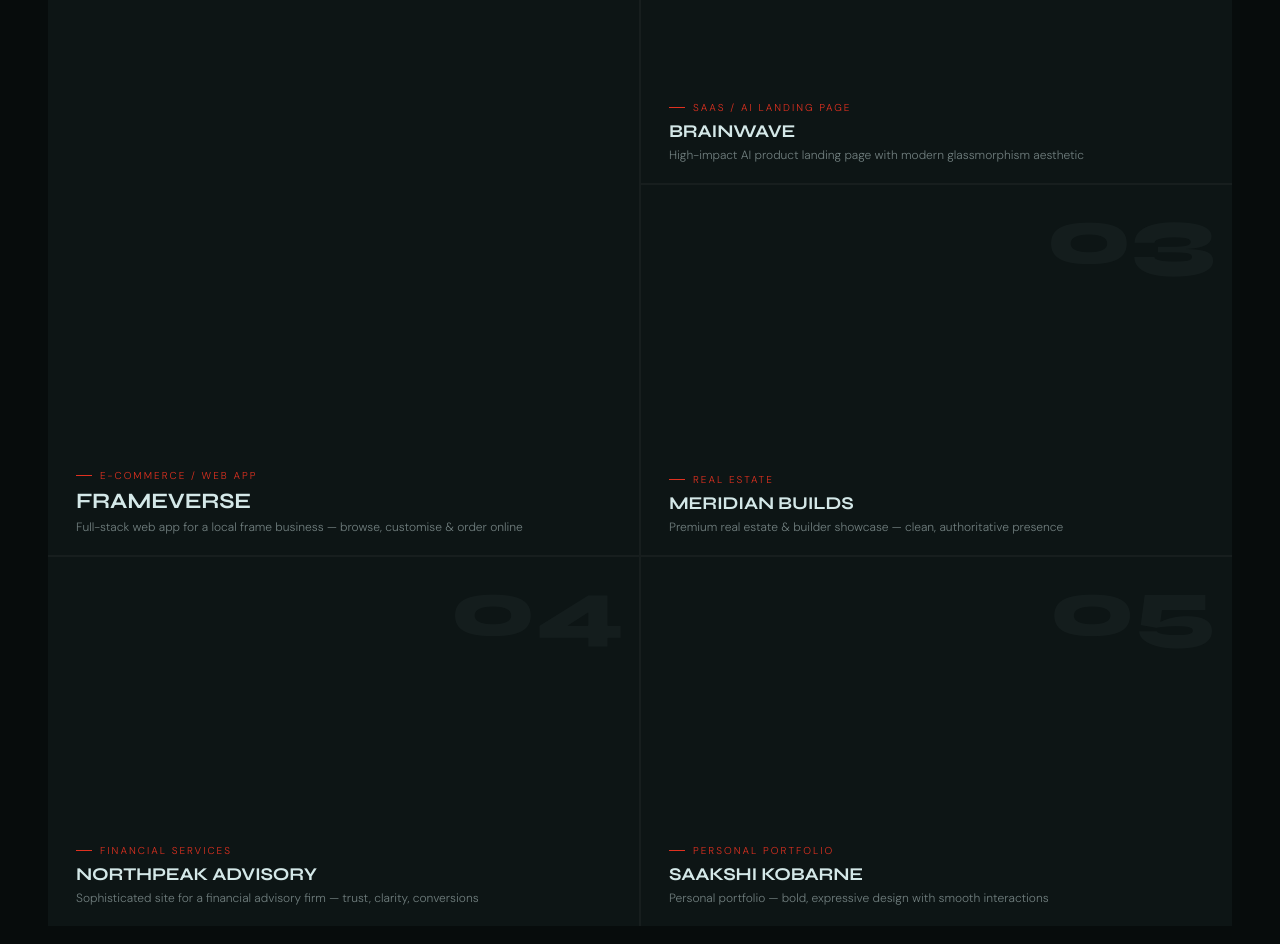
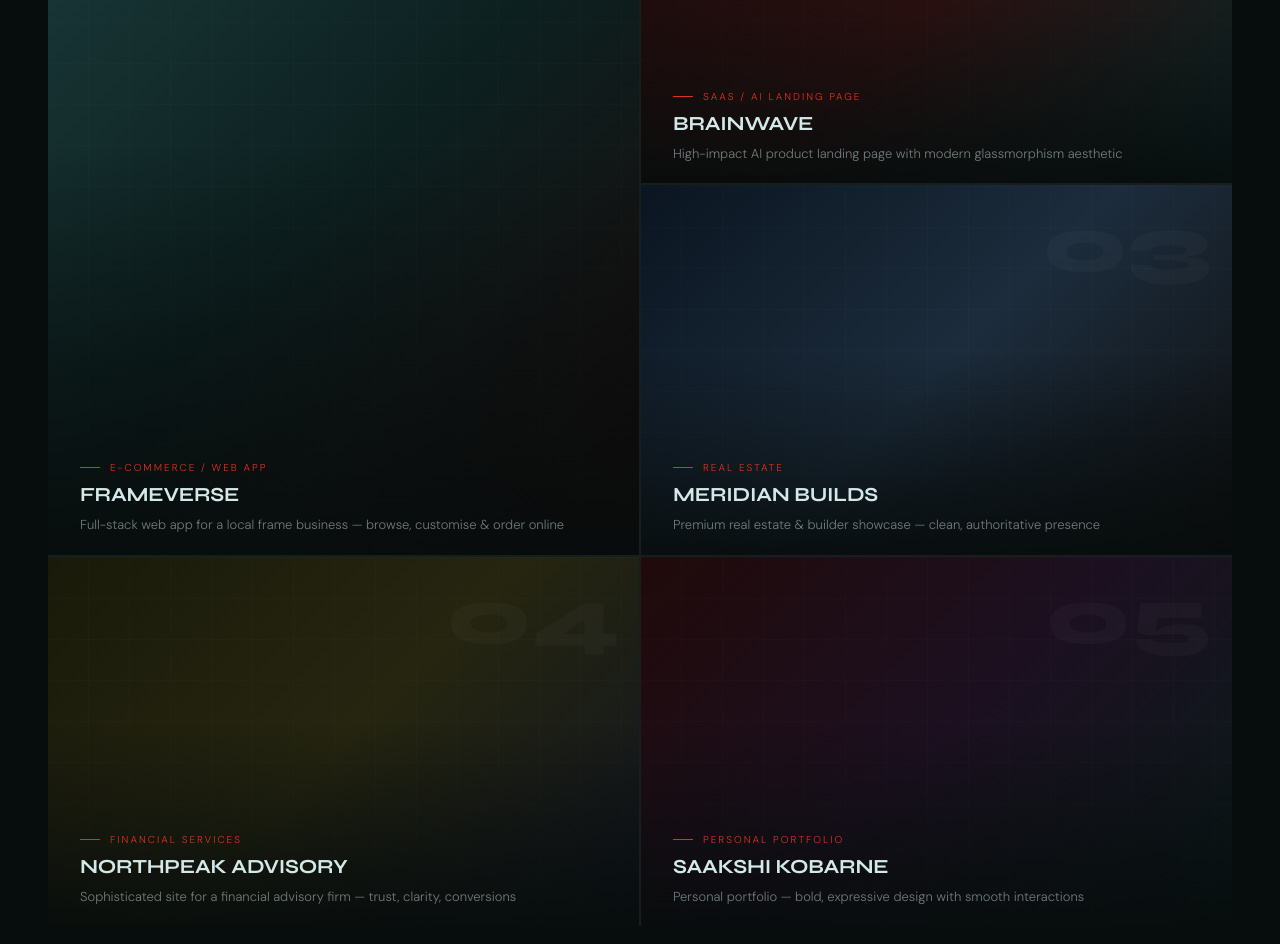
Before and after one commit to uncagedspirit/Veloce, a React (Vite) app: page / in a window 1280 px wide. Shown: the part 3580-4524 px from the top of the page. Built offline with nearby package versions, Linux system fonts and the light colour scheme; no server answers.

Commit message:
Gradient for project tiles"

```diff
--- a/src/components/Projects.css
+++ b/src/components/Projects.css
@@ -7,7 +7,6 @@
   margin-bottom: 64px;
 }
 
-/* ── Original 2-col grid, featured card spans 2 rows ── */
 .projects-grid {
   display: grid;
   grid-template-columns: 1fr 1fr;
@@ -23,28 +22,54 @@
   cursor: none;
   text-decoration: none;
   display: block;
-  transition: background 0.3s;
 }
 .project-card--featured {
   grid-row: 1 / 3;
   aspect-ratio: auto;
 }
-.project-card:hover { background: var(--bg3); }
 
-/* ── Screenshot container — upper ~55% of card ── */
+/* ── Layer 1: gradient backgrounds (always visible) ── */
+.project-bg {
+  position: absolute;
+  inset: 0;
+  transition: transform 0.6s ease;
+}
+.project-card:hover .project-bg { transform: scale(1.03); }
+
+.bg-1 { background: linear-gradient(135deg, #1C3C3C 0%, #0D2020 50%, #1a0808 100%); }
+.bg-2 { background: linear-gradient(135deg, #1a0a0a 0%, #2C1010 50%, #0D2828 100%); }
+.bg-3 { background: linear-gradient(135deg, #0a1520 0%, #1C2C3C 50%, #0f0f0f 100%); }
+.bg-4 { background: linear-gradient(135deg, #1a1a0a 0%, #252510 50%, #101520 100%); }
+.bg-5 { background: linear-gradient(135deg, #200a0a 0%, #1C1020 50%, #0a1a1a 100%); }
+
+/* ── Layer 2: grid lines texture ── */
+.project-lines {
+  position: absolute;
+  inset: 0;
+  opacity: 0.15;
+  background-image:
+    repeating-linear-gradient(0deg,   transparent, transparent 40px, rgba(212,232,232,0.1) 40px, rgba(212,232,232,0.1) 41px),
+    repeating-linear-gradient(90deg,  transparent, transparent 40px, rgba(212,232,232,0.1) 40px, rgba(212,232,232,0.1) 41px);
+  pointer-events: none;
+}
+
+/* ── Layer 3: screenshot — sits in upper ~55% of the card ── */
 .project-preview-wrap {
   position: absolute;
   top: 0;
   left: 0;
   right: 0;
-  /* takes up 58% of the card height, leaving room for text below */
-  height: 58%;
+  height: 55%;
   overflow: hidden;
+  /* screenshot blends into the gradient below it */
+  mix-blend-mode: luminosity;
+  opacity: 0.82;
+  transition: opacity 0.4s ease;
 }
-
-.project-card--featured .project-preview-wrap {
-  height: 62%;
+.project-card:hover .project-preview-wrap {
+  opacity: 0.6;
 }
+.project-card--featured .project-preview-wrap { height: 60%; }
 
 .project-preview-img {
   width: 100%;
@@ -52,30 +77,64 @@
   object-fit: cover;
   object-position: top center;
   display: block;
-  transform: scale(1.03);
+  transform: scale(1.04);
   transition: transform 0.6s cubic-bezier(0.16, 1, 0.3, 1);
-  filter: brightness(0.75) saturate(0.85);
 }
-.project-card:hover .project-preview-img {
-  transform: scale(1.0);
-  filter: brightness(0.65) saturate(0.8);
+.project-card:hover .project-preview-img { transform: scale(1.0); }
+
+/* Fade from screenshot into the gradient below */
+.project-preview-fade {
+  position: absolute;
+  bottom: 0; left: 0; right: 0;
+  height: 65%;
+  background: linear-gradient(to bottom, transparent 0%, rgba(7,12,12,0.95) 100%);
+  pointer-events: none;
 }
 
-/* Gradient fade from screenshot into the dark card bg */
-.project-preview-fade {
+/* ── Layer 4: bottom text overlay ── */
+.project-overlay {
   position: absolute;
-  bottom: 0;
-  left: 0;
-  right: 0;
-  height: 60%;
-  background: linear-gradient(to bottom, transparent 0%, var(--bg2) 100%);
-  transition: background 0.3s;
-}
-.project-card:hover .project-preview-fade {
-  background: linear-gradient(to bottom, transparent 0%, var(--bg3) 100%);
+  inset: 0;
+  background: linear-gradient(to top, rgba(7,12,12,0.92) 0%, transparent 55%);
+  pointer-events: none;
 }
 
-/* Thin red accent line along bottom on hover */
+/* ── Decorative bg number ── */
+.project-deco {
+  position: absolute;
+  font-family: 'Syne', sans-serif;
+  font-size: 80px;
+  font-weight: 800;
+  color: rgba(212,232,232,0.03);
+  top: 20px;
+  right: 20px;
+  line-height: 1;
+  pointer-events: none;
+  user-select: none;
+}
+
+/* ── Arrow ── */
+.project-arrow {
+  position: absolute;
+  top: 28px;
+  right: 28px;
+  width: 40px;
+  height: 40px;
+  border: 1px solid var(--border-bright);
+  display: flex;
+  align-items: center;
+  justify-content: center;
+  opacity: 0;
+  transform: translateY(-8px);
+  transition: all 0.4s ease;
+  color: var(--fg);
+}
+.project-card:hover .project-arrow {
+  opacity: 1;
+  transform: translateY(0);
+}
+
+/* Red accent underline on hover */
 .project-card::after {
   content: '';
   position: absolute;
@@ -88,54 +147,15 @@
 }
 .project-card:hover::after { transform: scaleX(1); }
 
-/* ── Decorative bg number ── */
-.project-deco {
-  position: absolute;
-  font-family: 'Syne', sans-serif;
-  font-size: 80px;
-  font-weight: 800;
-  color: rgba(212, 232, 232, 0.04);
-  top: 12px;
-  right: 16px;
-  line-height: 1;
-  pointer-events: none;
-  user-select: none;
-}
-
-/* ── Arrow — appears top-right on hover ── */
-.project-arrow {
-  position: absolute;
-  top: 20px;
-  right: 20px;
-  width: 38px;
-  height: 38px;
-  border: 1px solid var(--border-bright);
-  display: flex;
-  align-items: center;
-  justify-content: center;
-  opacity: 0;
-  transform: translateY(-6px);
-  transition: all 0.35s ease;
-  color: var(--fg);
-  background: rgba(7, 12, 12, 0.6);
-  backdrop-filter: blur(4px);
-}
-.project-card:hover .project-arrow {
-  opacity: 1;
-  transform: translateY(0);
-  border-color: var(--red);
-  color: var(--red);
-}
-
-/* ── Text content — pinned to bottom ── */
+/* ── Text content ── */
 .project-content {
   position: absolute;
   bottom: 0;
   left: 0;
   right: 0;
-  padding: 20px 28px 24px;
-  transform: translateY(5px);
-  transition: transform 0.35s ease;
+  padding: 28px 32px;
+  transform: translateY(8px);
+  transition: transform 0.4s ease;
 }
 .project-card:hover .project-content { transform: translateY(0); }
 
@@ -144,14 +164,14 @@
   letter-spacing: 0.2em;
   text-transform: uppercase;
   color: var(--red);
-  margin-bottom: 6px;
+  margin-bottom: 8px;
   display: flex;
   align-items: center;
-  gap: 8px;
+  gap: 10px;
 }
 .project-cat::before {
   content: '';
-  width: 16px;
+  width: 20px;
   height: 1px;
   background: var(--red);
   flex-shrink: 0;
@@ -159,42 +179,32 @@
 
 .project-title {
   font-family: 'Syne', sans-serif;
-  font-size: 18px;
+  font-size: 20px;
   font-weight: 700;
   text-transform: uppercase;
   letter-spacing: -0.01em;
-  margin-bottom: 4px;
+  margin-bottom: 8px;
   color: var(--fg);
 }
-.project-card--featured .project-title { font-size: 22px; }
 
 .project-sub {
-  font-size: 12px;
+  font-size: 13px;
   color: var(--fg-dim);
   line-height: 1.5;
 }
 
 /* ── Responsive ── */
 @media (max-width: 1024px) {
-  .projects-header {
-    flex-direction: column;
-    align-items: flex-start;
-    gap: 20px;
-    margin-bottom: 40px;
-  }
+  .projects-header { flex-direction: column; align-items: flex-start; gap: 20px; margin-bottom: 40px; }
   .projects-grid { grid-template-columns: 1fr; }
-  .project-card--featured {
-    grid-row: auto;
-    aspect-ratio: 16 / 10;
-  }
-  .project-card--featured .project-preview-wrap { height: 58%; }
-  .project-card--featured .project-title { font-size: 18px; }
+  .project-card--featured { grid-row: auto; aspect-ratio: 16 / 10; }
+  .project-card--featured .project-preview-wrap { height: 55%; }
 }
 
 @media (max-width: 480px) {
   .project-card { aspect-ratio: 4 / 3; }
-  .project-preview-wrap { height: 52%; }
-  .project-content { padding: 16px 20px 20px; }
-  .project-title { font-size: 16px; }
+  .project-preview-wrap { height: 50%; }
+  .project-content { padding: 20px 24px; }
+  .project-title { font-size: 17px; }
   .project-deco { font-size: 56px; }
 }
--- a/src/components/Projects.jsx
+++ b/src/components/Projects.jsx
@@ -1,18 +1,14 @@
 import { useSectionReveal } from '../hooks/useReveal';
 import './Projects.css';
 
-// Grab every image in src/assets/projects/ at build time.
-// If the folder is empty or doesn't exist yet, this returns {} — no build error.
 const screenshots = import.meta.glob(
   '../assets/projects/*.{png,jpg,jpeg,webp}',
   { eager: true }
 );
 
-// Helper — returns the image URL by filename stem, or null if not uploaded yet
 function getScreenshot(stem) {
   for (const [path, mod] of Object.entries(screenshots)) {
-    // path looks like "../assets/projects/frameverse.png"
-    const filename = path.split('/').pop().replace(/\.[^.]+$/, ''); // "frameverse"
+    const filename = path.split('/').pop().replace(/\.[^.]+$/, '');
     if (filename === stem) return mod.default;
   }
   return null;
@@ -26,6 +22,7 @@ const PROJECTS = [
     sub: 'Full-stack web app for a local frame business — browse, customise & order online',
     href: 'https://frameverse.netlify.app/',
     img: getScreenshot('frameverse'),
+    bg: 'bg-1',
   },
   {
     num: '02',
@@ -34,6 +31,7 @@ const PROJECTS = [
     sub: 'High-impact AI product landing page with modern glassmorphism aesthetic',
     href: 'https://aibrainwave.netlify.app/',
     img: getScreenshot('brainwave'),
+    bg: 'bg-2',
   },
   {
     num: '03',
@@ -42,6 +40,7 @@ const PROJECTS = [
     sub: 'Premium real estate & builder showcase — clean, authoritative presence',
     href: 'https://meridian-builds.vercel.app/',
     img: getScreenshot('meridian'),
+    bg: 'bg-3',
   },
   {
     num: '04',
@@ -50,6 +49,7 @@ const PROJECTS = [
     sub: 'Sophisticated site for a financial advisory firm — trust, clarity, conversions',
     href: 'https://northpeak-advisory.vercel.app/',
     img: getScreenshot('northpeak'),
+    bg: 'bg-4',
   },
   {
     num: '05',
@@ -58,6 +58,7 @@ const PROJECTS = [
     sub: 'Personal portfolio — bold, expressive design with smooth interactions',
     href: 'https://uncagedspirit.github.io/portfolio/',
     img: getScreenshot('portfolio'),
+    bg: 'bg-5',
   },
 ];
 
@@ -99,7 +100,13 @@ export default function Projects() {
             rel="noopener noreferrer"
             className={`project-card ${i === 0 ? 'project-card--featured' : ''} reveal${i > 0 ? ` reveal-delay-${Math.min(i, 5)}` : ''}`}
           >
-            {/* Screenshot — only rendered if the file exists */}
+            {/* ── Layer 1: gradient background — always present ── */}
+            <div className={`project-bg ${p.bg}`} />
+
+            {/* ── Layer 2: grid lines texture ── */}
+            <div className="project-lines" />
+
+            {/* ── Layer 3: screenshot, contained in upper portion (only if file exists) ── */}
             {p.img && (
               <div className="project-preview-wrap">
                 <img
@@ -112,11 +119,9 @@ export default function Projects() {
               </div>
             )}
 
-            {/* Fallback gradient background when no screenshot yet */}
-            {!p.img && <div className={`project-bg bg-${(i % 5) + 1}`} />}
+            {/* ── Layer 4: bottom overlay so text always reads ── */}
+            <div className="project-overlay" />
 
-            <div className="project-lines" />
-            <div className="project-overlay" />
             <div className="project-deco">{p.num}</div>
 
             <div className="project-arrow"><ArrowIcon /></div>
```
